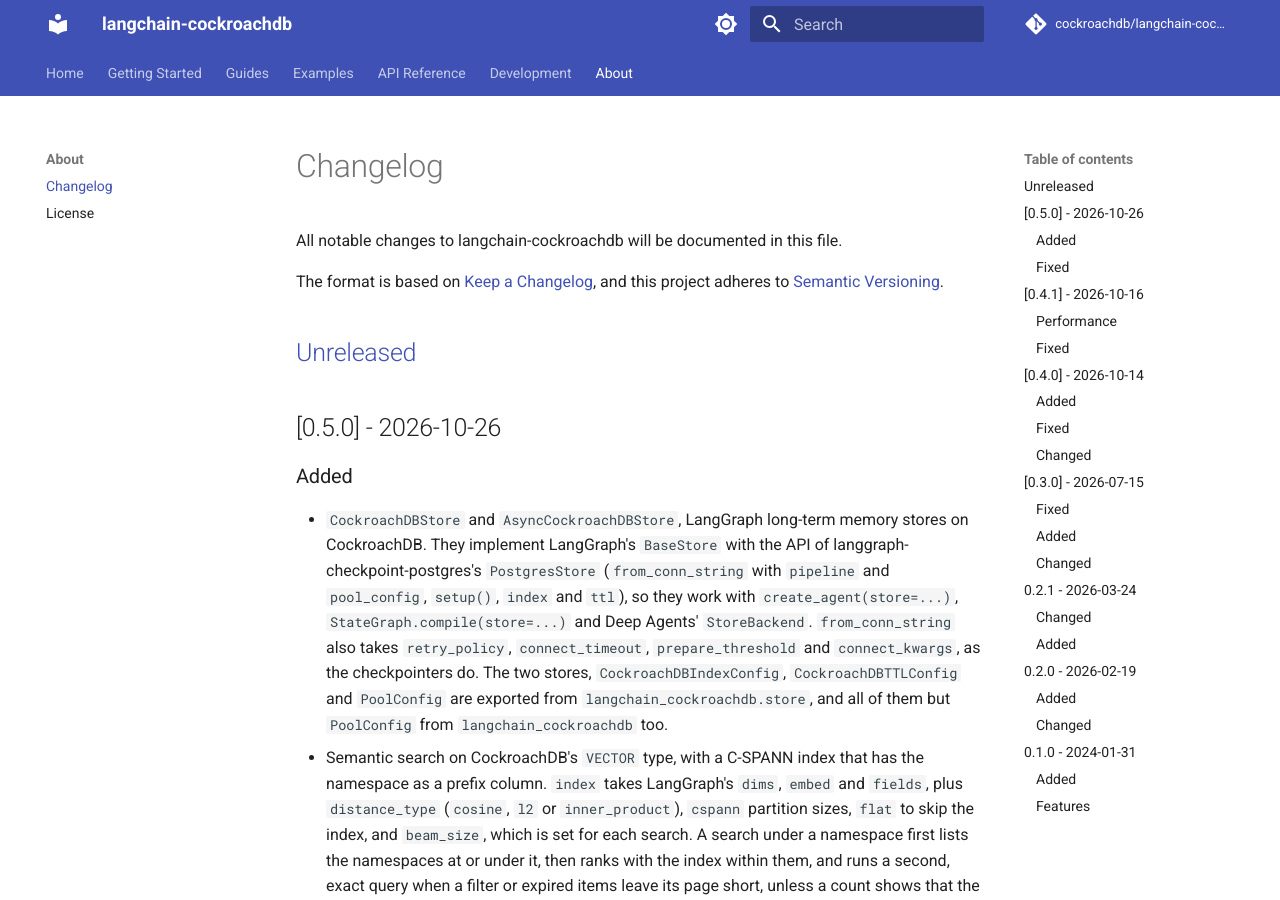
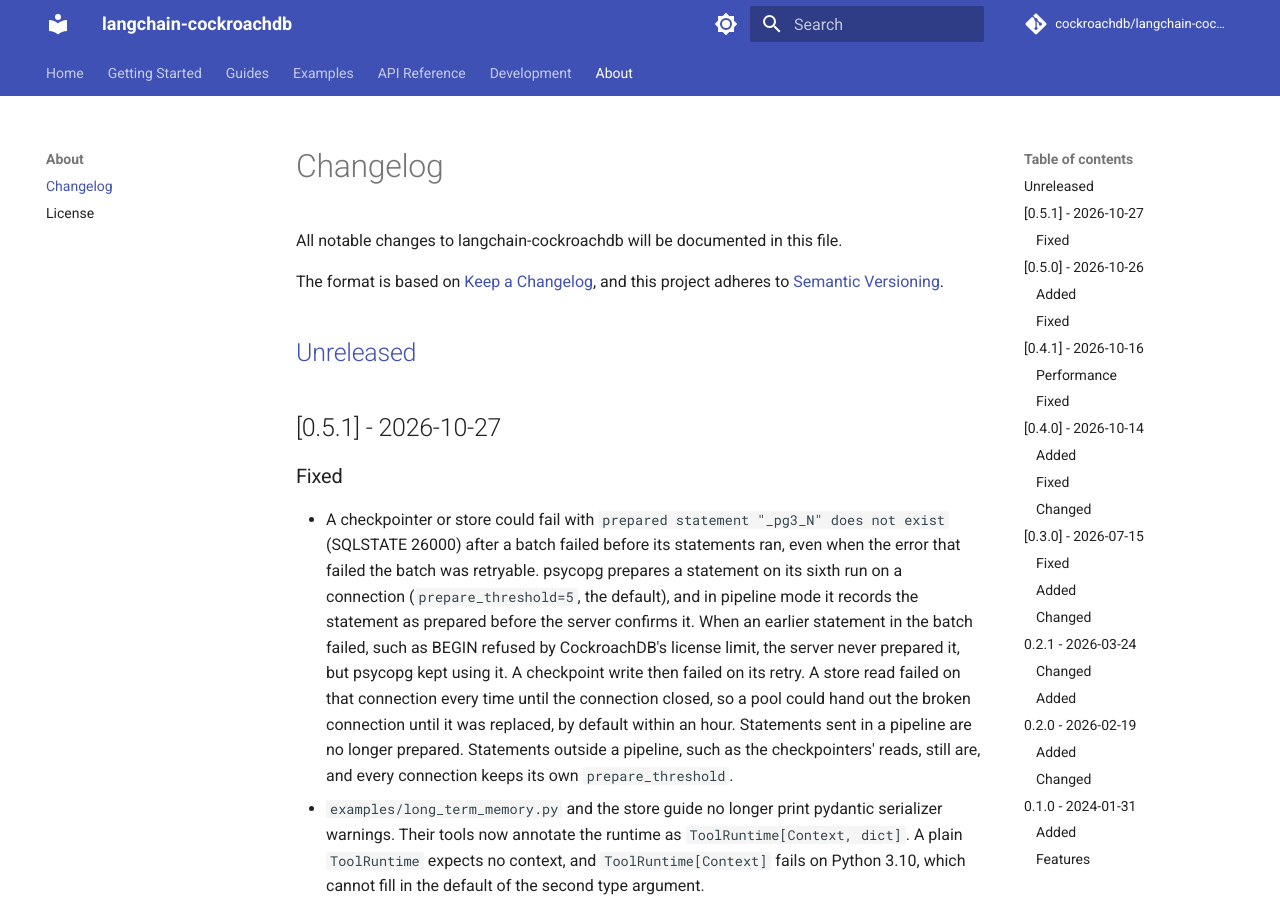
Before and after one commit to cockroachdb/langchain-cockroachdb, an MkDocs documentation site: the page built from docs/about/changelog.md, in a window 1280 px wide and 900 px high. Built offline with MkDocs 1.6.1 and Material for MkDocs 9.7.7, drawn with Linux system fonts in a browser that asks for light colours; comment, search, counter and statistics services are not loaded; some of the changed text lies outside the part shown.

Commit message:
chore: prepare release v0.5.1
Co-Authored-By: Claude Opus 5.5 <noreply@anthropic.com>

```diff
--- a/docs/about/changelog.md
+++ b/docs/about/changelog.md
@@ -6,6 +6,14 @@ The format is based on [Keep a Changelog](https://keepachangelog.com/en/1.0.0/),
 and this project adheres to [Semantic Versioning](https://semver.org/spec/v2.0.0.html).
 
 ## [Unreleased]
+
+## [0.5.1] - 2026-10-27
+
+### Fixed
+
+- A checkpointer or store could fail with `prepared statement "_pg3_N" does not exist` (SQLSTATE 26000) after a batch failed before its statements ran, even when the error that failed the batch was retryable. psycopg prepares a statement on its sixth run on a connection (`prepare_threshold=5`, the default), and in pipeline mode it records the statement as prepared before the server confirms it. When an earlier statement in the batch failed, such as BEGIN refused by CockroachDB's license limit, the server never prepared it, but psycopg kept using it. A checkpoint write then failed on its retry. A store read failed on that connection every time until the connection closed, so a pool could hand out the broken connection until it was replaced, by default within an hour. Statements sent in a pipeline are no longer prepared. Statements outside a pipeline, such as the checkpointers' reads, still are, and every connection keeps its own `prepare_threshold`.
+- `examples/long_term_memory.py` and the store guide no longer print pydantic serializer warnings. Their tools now annotate the runtime as `ToolRuntime[Context, dict]`. A plain `ToolRuntime` expects no context, and `ToolRuntime[Context]` fails on Python 3.10, which cannot fill in the default of the second type argument.
+- The checkpointer guide said PostgresSaver's `prepare_threshold=0` turns prepared statements off. It prepares every query from its first run.
 
 ## [0.5.0] - 2026-10-26
 
--- a/langchain_cockroachdb/__init__.py
+++ b/langchain_cockroachdb/__init__.py
@@ -66,4 +66,4 @@ __all__ = [
     "schema_change_policy",
 ]
 
-__version__ = "0.5.0"
+__version__ = "0.5.1"
--- a/pyproject.toml
+++ b/pyproject.toml
@@ -4,7 +4,7 @@ build-backend = "hatchling.build"
 
 [project]
 name = "langchain-cockroachdb"
-version = "0.5.0"
+version = "0.5.1"
 description = "LangChain integration for CockroachDB with native vector support"
 authors = [{name = "Virag Tripathi", email="virag.tripathi@gmail.com"}]
 license = {text = "Apache-2.0"}
```
Also changed, not shown: CHANGELOG.md (+8 -0 lines).
